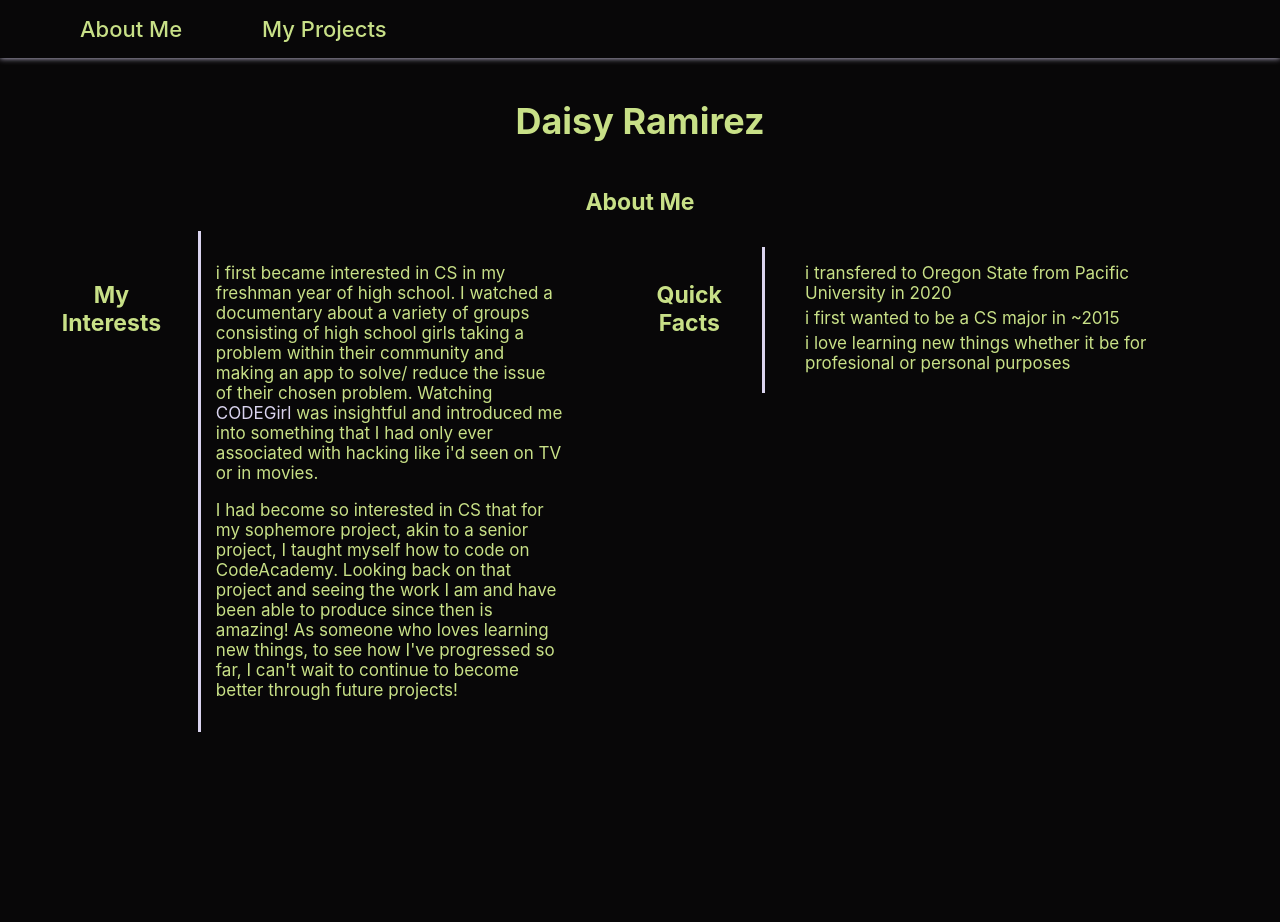
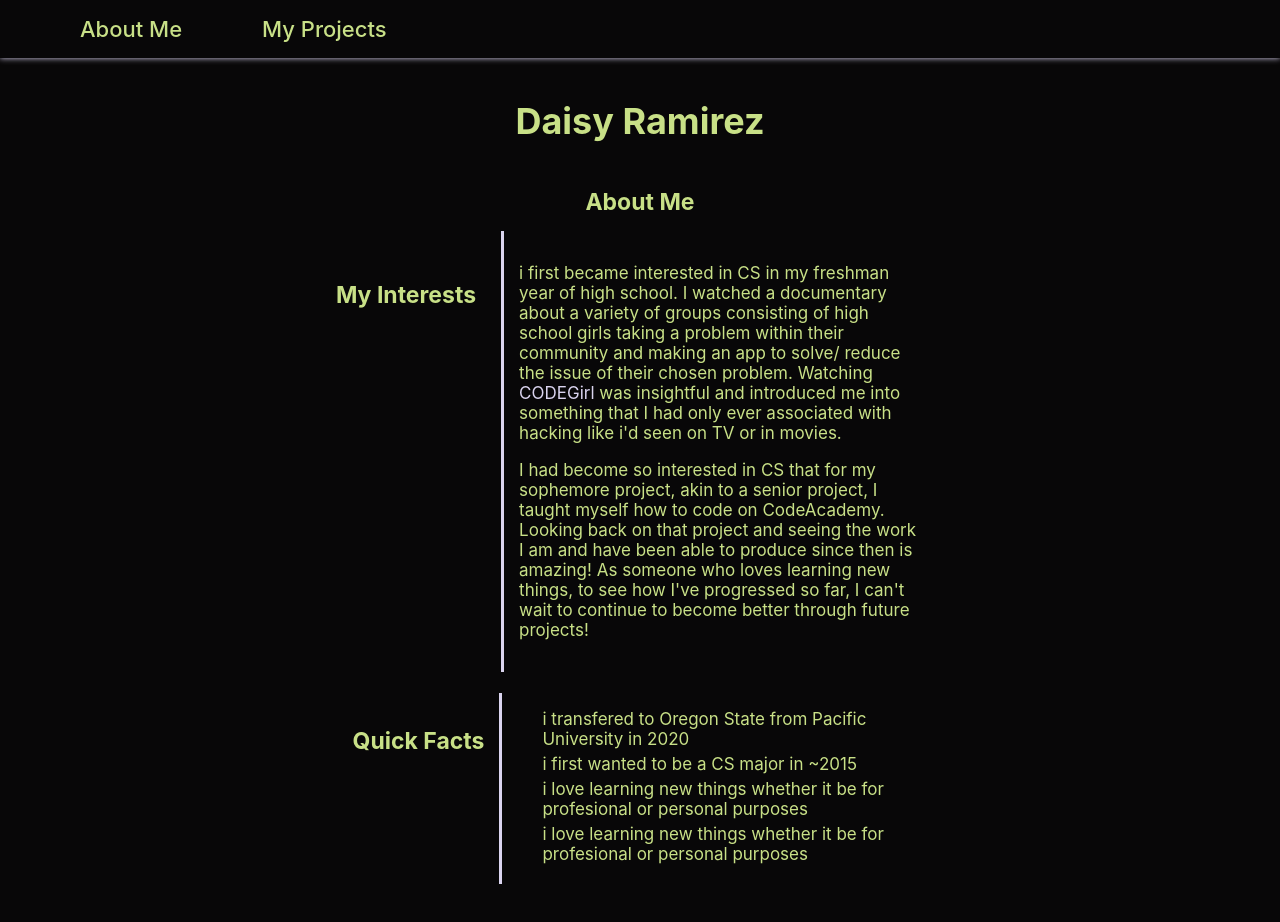
Before and after one commit to ramired2/portfolio, a React (Create React App) app: page / in a window 1280 px wide. Shown: the top 922 px of the page. Before the commit the page ends 862 px from the top, so only its background shows below. Built offline with nearby package versions, Linux system fonts and the light colour scheme.

Commit message:
fixed formatting w facts/interests

```diff
--- a/src/pages/AboutMe.js
+++ b/src/pages/AboutMe.js
@@ -13,7 +13,7 @@ const AboutMe = () => {
       </div>
       {/* </div> */}
       <div className='section'>
-    {/* <div className=''> */}
+    <div className='indivSect'>
       <h6 className='subsubtopic text'>My Interests</h6>
       <div className='description line text'>
         <p >i first became interested in CS in my
@@ -25,22 +25,30 @@ const AboutMe = () => {
             was insightful and introduced me into something that I had only ever
             associated with hacking like i'd seen on TV or in movies.
         </p>
-        {/* </div> */}
-        <p > I had become so interested in CS that for
+
+        <p className='text'> I had become so interested in CS that for
         my sophemore project, akin to a senior project, I taught myself how to code on
         CodeAcademy. Looking back on that project and seeing the work I am and have been
         able to produce since then is amazing! As someone who loves learning
         new things, to see how I've progressed so far, I can't wait
         to continue to become better through future projects!</p>
-        </div>
-        {/* <div className=''> */}
+        </div></div>
+        <div className='indivSect indivGroup'>
         <h6 className='subsubtopic  text interestAlign'>Quick Facts</h6>
       <ul className='listAlign line'>
         <li className='text description listAlign firstListItem'>i transfered to Oregon State from Pacific University in 2020</li>
         <li className='text description listAlign'>i first wanted to be a CS major in ~2015</li>
         <li className='text description listAlign'>i love learning new things whether it be for profesional or personal purposes</li>
+        <li className='text description listAlign'>i love learning new things whether it be for profesional or personal purposes</li>
       </ul>
-      {/* </div> */}
+        {/* <h6 className='subsubtopic  text interestAlign'>Fun Facts</h6>
+      <ul className='listAlign line'>
+        <li className='text description listAlign firstListItem'>i transfered to Oregon State from Pacific University in 2020</li>
+        <li className='text description listAlign'>i first wanted to be a CS major in ~2015</li>
+        <li className='text description listAlign'>i love learning new things whether it be for profesional or personal purposes</li>
+        <li className='text description listAlign'>i love learning new things whether it be for profesional or personal purposes</li>
+      </ul> */}
+      </div>
       </div>
 
       <div>
--- a/src/style/App.css
+++ b/src/style/App.css
@@ -143,11 +143,19 @@ p a {
 }
 
 .section {
-  display: inline-flex;
+  width: auto;
+  height: auto;
   padding-top: 20px;
 }
 
-.diffSection {}
+.indivSect {
+  vertical-align: top;
+  display: inline-flex;
+}
+
+/* .indivGroup {
+  display: flex;
+} */
 
 /* descriptions */
 .description {
```
